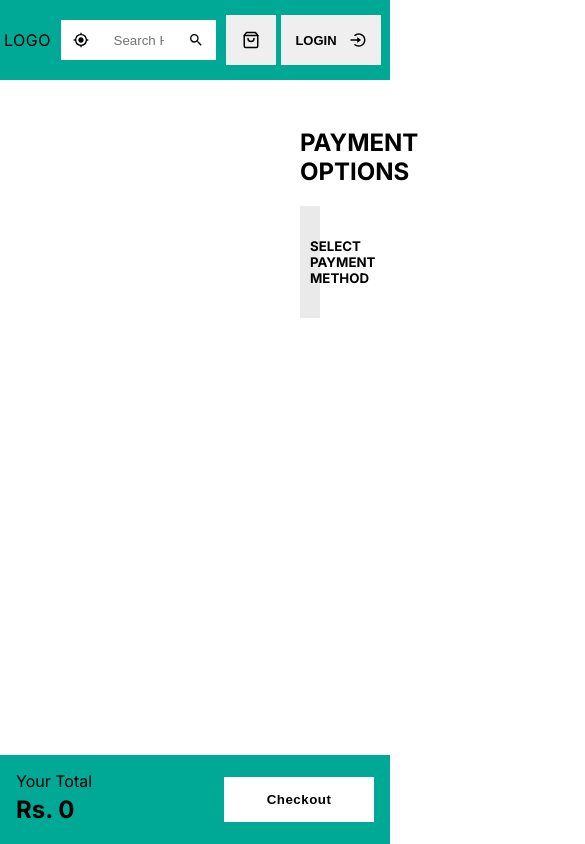
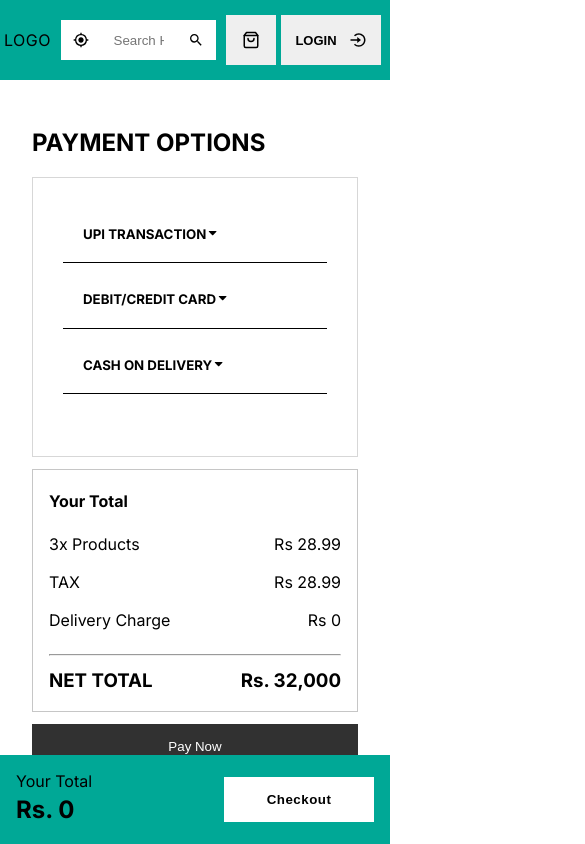
Before and after one commit to vaisakhsysol/WhatsCart, a React (Create React App) app: page /payment in a window 390 px wide. Shown: the whole page, 585 px wide, since content can reach past the window. Built offline with nearby package versions, Linux system fonts and the light colour scheme; a web font is replaced by a local one.

Commit message:
updated on 11/12/23 Delivery Page COmpleted

```diff
--- a/src/Components/PaymentOptions/PaymentOptions.css
+++ b/src/Components/PaymentOptions/PaymentOptions.css
@@ -3,7 +3,42 @@
   margin-top: 128px;
   padding: 0 300px;
 }
-.paymentOtionsContainer .paymentMethodsContainer {
+.paymentOtionsContainer .payNowBtn {
+  width: 100%;
+  padding: 15px;
+  background-color: #313131;
+  border: none;
+  color: #ffffff;
+  margin-top: 12px;
+}
+
+.paymentMethodsContainer {
+  padding: 30px;
+  border: 1px solid rgb(215, 215, 215);
+}
+
+.collapsibleContent {
   padding: 10px;
-  background-color: rgb(234, 234, 234);
+  background-color: #f0f0f0;
+  border-radius: 5px;
+  display: block;
+}
+
+.paymentMethod {
+  margin-top: -24px;
+  margin-bottom: 32px;
+}
+.paymentMethod h5 {
+  border-bottom: 1px solid black;
+}
+
+@media screen and (max-width: 1024px) {
+  .paymentOtionsContainer {
+    padding: 0 64px;
+  }
+}
+@media screen and (max-width: 425px) {
+  .paymentOtionsContainer {
+    padding: 0 32px;
+  }
 }/*# sourceMappingURL=PaymentOptions.css.map */
--- a/src/Components/PaymentOptions/PaymentOptions.jsx
+++ b/src/Components/PaymentOptions/PaymentOptions.jsx
@@ -1,23 +1,77 @@
-import React from "react"
-import './PaymentOptions.css'
-import Collapsible from 'react-collapsible';
+import React, { useState } from "react";
+import './PaymentOptions.css';
+import { FaCaretDown } from "react-icons/fa";
+import CartBill from "../CartBill/CartBill";
 
 
-const PaymentOptions = (props) => {
+const PaymentOptions = () => {
+  const [collapsibles, setCollapsibles] = useState({
+    collapsible1: true,
+    collapsible2: true,
+    collapsible3: true,
+  });
+
+  const toggleCollapse = (collapsibleId) => {
+    setCollapsibles({
+      ...collapsibles,
+      [collapsibleId]: !collapsibles[collapsibleId],
+    });
+  };
+
   return (
     <div className="paymentOtionsContainer">
-        <h2>PAYMENT OPTIONS</h2>
+      <h2>PAYMENT OPTIONS</h2>
 
-        <div className="paymentMethodsContainer">
-            <h5> SELECT PAYMENT METHOD </h5>
+      <div className="paymentMethodsContainer">
+        <div className="paymentMethod">
+            <h5 onClick={() => toggleCollapse('collapsible1')} style={{ cursor: "pointer",
 
+                                                                    padding:"20px" }}>UPI TRANSACTION
+            <FaCaretDown />
 
-
+        </h5>
+        {!collapsibles.collapsible1 && (
+          <div className="collapsibleContent">
+            <p>Content for collapsible 1...</p>
+          </div>
+        )}
         </div>
 
 
+        <div className="paymentMethod">
+            <h5 onClick={() => toggleCollapse('collapsible2')} style={{ cursor: "pointer",
+                                                                    // border:"1px solid rgb(215, 215, 215)",
+                                                                    padding:"20px" }}>DEBIT/CREDIT CARD
+            <FaCaretDown />
+
+        </h5>
+        {!collapsibles.collapsible2 && (
+          <div className="collapsibleContent">
+            <p>Content for collapsible 2...</p>
+          </div>
+        )}
+        </div>
+
+        <div className="paymentMethod">
+            <h5 onClick={() => toggleCollapse('collapsible3')} style={{ cursor: "pointer",
+                                                                    // border:"1px solid rgb(215, 215, 215)",
+                                                                    padding:"20px" }}>CASH ON DELIVERY
+            <FaCaretDown />
+
+        </h5>
+        {!collapsibles.collapsible3 && (
+          <div className="collapsibleContent">
+            <p>Content for collapsible 3...</p>
+          </div>
+        )}
+        </div>
+      </div>
+
+      <CartBill/>
+
+      <button className="payNowBtn"> Pay Now </button>
     </div>
-  )
+  );
 };
 
 export default PaymentOptions;
--- a/src/Components/PaymentOptions/PaymentOptions.scss
+++ b/src/Components/PaymentOptions/PaymentOptions.scss
@@ -1,15 +1,58 @@
 @import '../variables';
-
-.paymentOtionsContainer{
-    margin-top: 128px;
-    padding: 0 300px;
-
-    .paymentMethodsContainer{
-        padding: 10px;
-        background-color: rgb(234, 234, 234);
 
 
 
+.paymentOtionsContainer {
+    margin-top: 128px;
+    padding: 0 300px;
+    // background-color: #f0f0f0;
+
+    .payNowBtn{
+        width: 100%;
+        padding: 15px;
+        background-color: $textColor;
+        border: none;
+        color: $secondaryColor;
+        margin-top: 12px;
 
     }
+  }
+
+  .paymentMethodsContainer {
+    padding: 30px;
+    border: 1px solid rgb(215, 215, 215);
+
+    // background-color: rgb(234, 234, 234);
+  }
+
+  .collapsibleContent {
+    padding: 10px;
+    background-color: #f0f0f0;
+    // margin-top: 10px;
+    border-radius: 5px;
+    display: block;
+  }
+
+  .paymentMethod{
+    margin-top: -24px;
+    margin-bottom: 32px;
+
+    h5{
+        border-bottom: 1px solid black;
+    }
+
+
+
+  }
+
+  @media screen and (max-width:1024px) {
+    .paymentOtionsContainer{
+        padding:  0 64px;
+    }
 }
+
+@media screen and (max-width:425px) {
+    .paymentOtionsContainer{
+        padding:  0 32px;
+    }
+}
```
Also changed, not shown: 1 other file (tests, documents, lock files or other folders).
